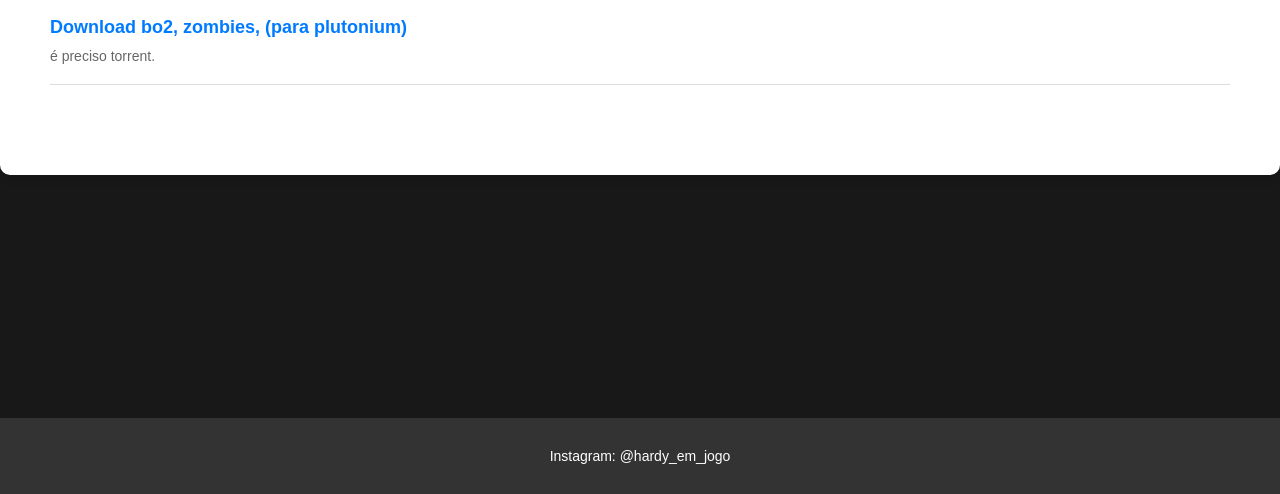
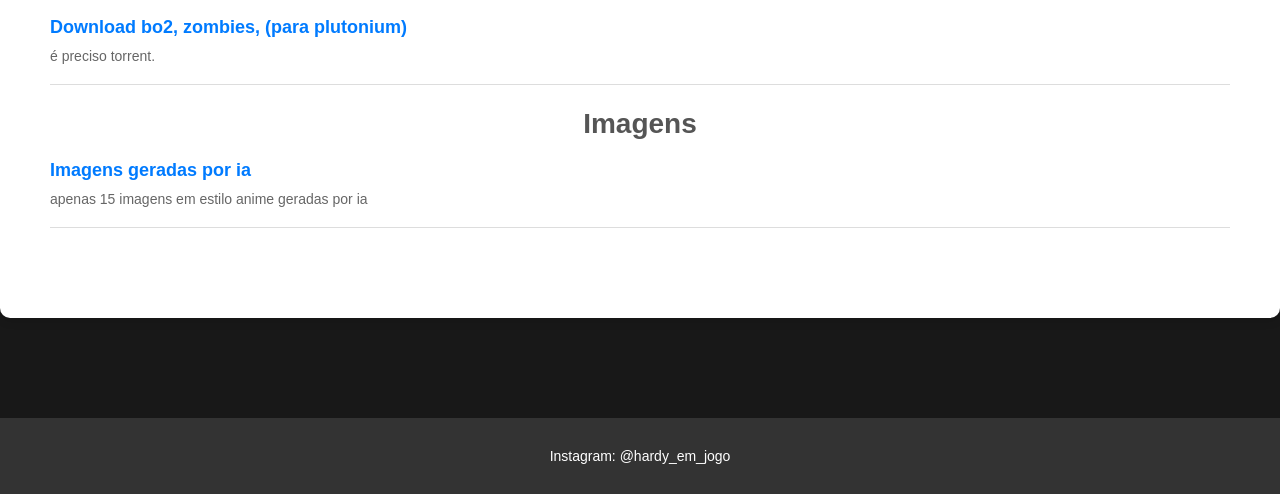
Before and after one commit to zHardyz/em-jogo, a plain HTML site: page downloads.html in a window 1280 px wide. Shown: the part 306-800 px from the top of the page. Drawn offline with Linux system fonts and the light colour scheme; a web font is replaced by a local one.

Commit message:
adcionei imagens ia para download

```diff
--- a/downloads.html
+++ b/downloads.html
@@ -35,6 +35,13 @@
                         <p>é preciso torrent.</p>
                     </div>
                     <hr>
+                    <div class="links-category">
+                        <h2>Imagens</h2>
+                        <div class="link-item">
+                            <a href="arquivos/imagens geradas por ia.zip" download>Imagens geradas por ia</a>
+                            <p>apenas 15 imagens em estilo anime geradas por ia</p>
+                        </div>
+                        <hr>
 
 
         </section>
```
Also changed, not shown: 1 other file.
